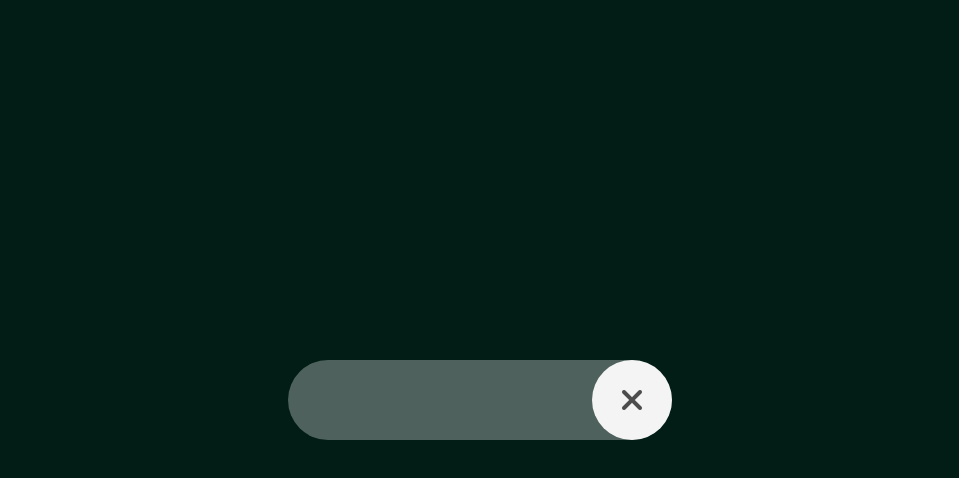
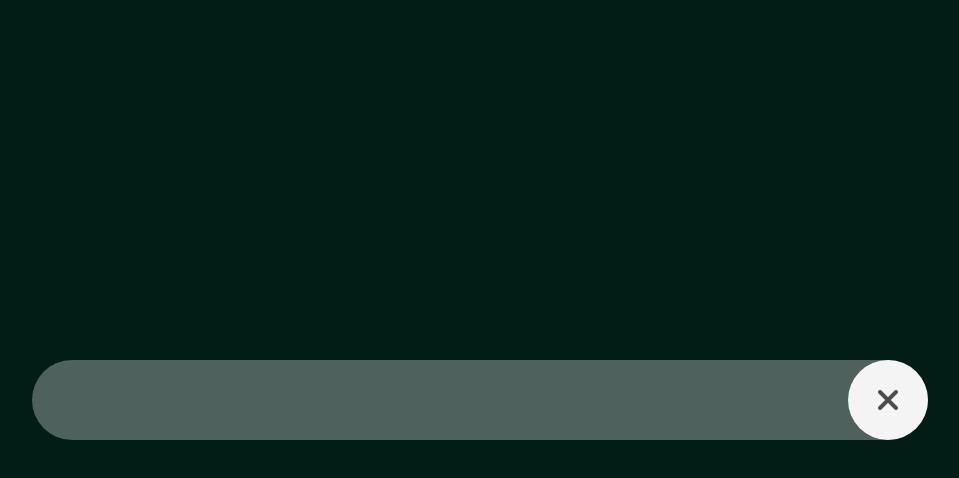
Before and after one commit to OlgaDeriglazova/search_bar, a plain HTML site: page index.html in a window 1280 px wide. Both pictures are taken after a click on the button 584 px from the left and 400 px from the top of the page. Shown: the whole page, without its empty margins (200-1159 px from the left). Drawn offline with Linux system fonts and the light colour scheme.

Commit message:
fix(search-field): изменена длина поисковой строки

```diff
--- a/style.css
+++ b/style.css
@@ -35,7 +35,7 @@ body {
 }
 
 .search-container.active .search-button {
-    transform: translateX(30vw);
+    transform: translateX(70vw);
 }
 
 .search-field {
@@ -52,7 +52,7 @@ body {
 }
 
 .search-container.active .search-field {
-    width: 30vw;
+    width: 70vw;
     opacity: 0.3;
     color: rgb(2, 29, 21);
 }
```
